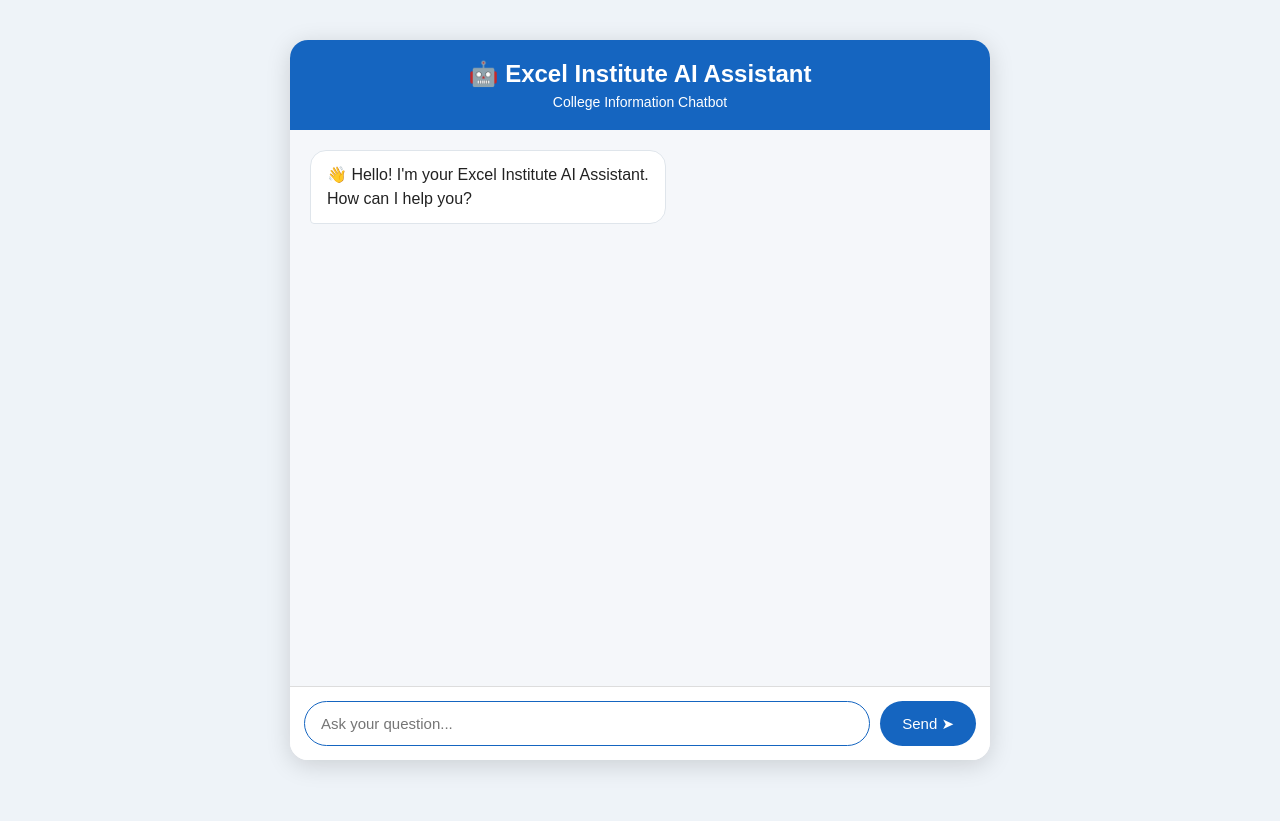
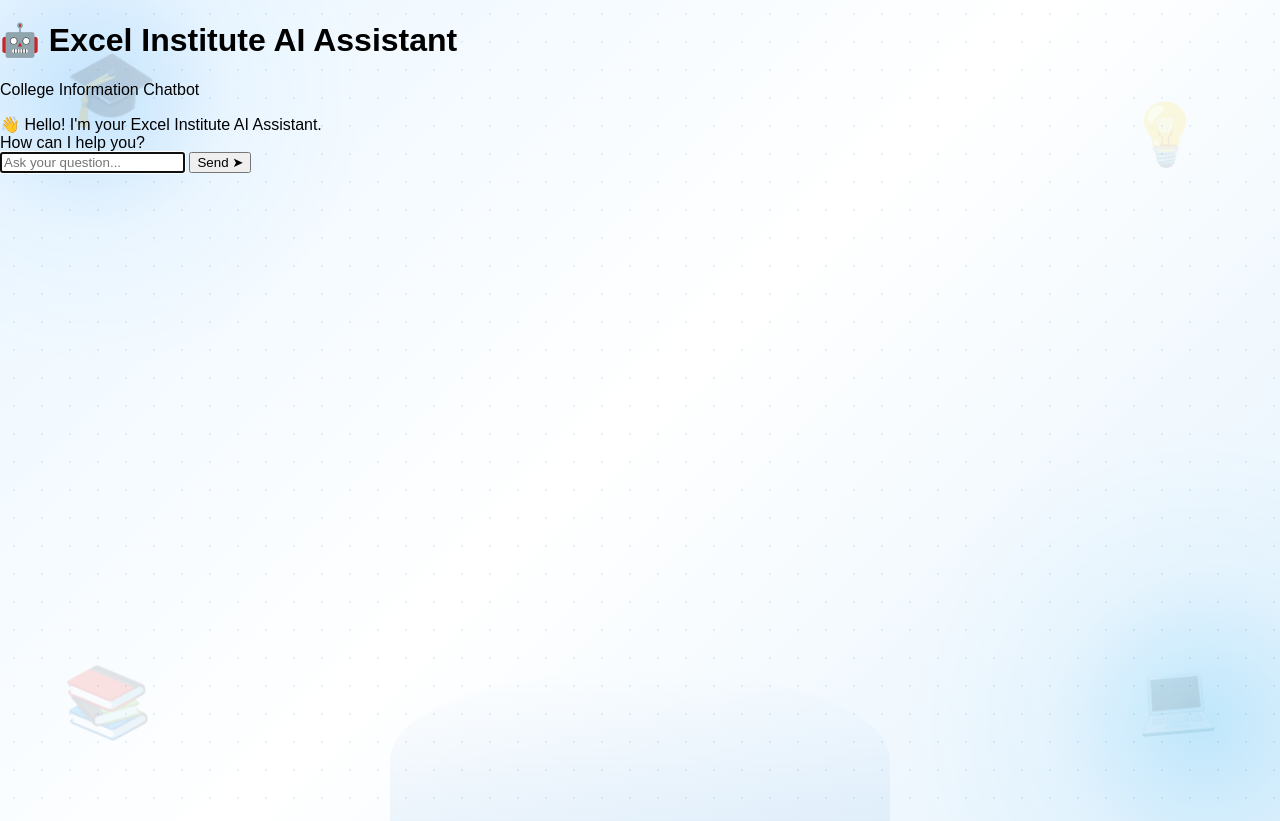
Before and after one commit to Prsasanth9644/excel-institute-ai-chatbot, a Flask app: page / in a window 1280 px wide. Before the commit the page ends 770 px from the top, so only its background shows below. Run offline with Flask 3, Linux system fonts and the light colour scheme.

Commit message:
Refactor CSS for education theme and background effects

```diff
--- a/static/style.css
+++ b/static/style.css
@@ -1,139 +1,362 @@
-* {
-    box-sizing: border-box;
-}
+/* =====================================================
+   EDUCATION THEME BACKGROUND
+   ===================================================== */
 
 body {
     margin: 0;
-    padding: 0;
-    font-family: Arial, sans-serif;
-    background: #eef3f8;
+    min-height: 100vh;
+
+    font-family: Arial, Helvetica, sans-serif;
+
+    /* Main background */
+    background:
+        linear-gradient(
+            135deg,
+            rgba(232, 245, 255, 0.96),
+            rgba(255, 255, 255, 0.98),
+            rgba(227, 242, 253, 0.96)
+        );
+
+    position: relative;
+    overflow: hidden;
 }
 
-.chat-container {
-    width: 100%;
-    max-width: 700px;
-    height: 90vh;
-    margin: 5vh auto;
-    background: white;
-    border-radius: 18px;
-    overflow: hidden;
-    box-shadow: 0 5px 25px rgba(0, 0, 0, 0.15);
 
-    display: flex;
-    flex-direction: column;
+/* =====================================================
+   SOFT EDUCATION BACKGROUND EFFECT
+   ===================================================== */
+
+body::before {
+    content: "";
+
+    position: fixed;
+
+    width: 550px;
+    height: 550px;
+
+    top: -180px;
+    left: -180px;
+
+    border-radius: 50%;
+
+    background:
+        radial-gradient(
+            circle,
+            rgba(33, 150, 243, 0.20),
+            rgba(33, 150, 243, 0.03),
+            transparent 70%
+        );
+
+    z-index: -2;
 }
 
-/* Header */
-.chat-header {
-    background: #1565c0;
-    color: white;
-    padding: 20px;
-    text-align: center;
+
+/* Right side light effect */
+
+body::after {
+    content: "";
+
+    position: fixed;
+
+    width: 600px;
+    height: 600px;
+
+    right: -220px;
+    bottom: -220px;
+
+    border-radius: 50%;
+
+    background:
+        radial-gradient(
+            circle,
+            rgba(3, 169, 244, 0.18),
+            rgba(3, 169, 244, 0.03),
+            transparent 70%
+        );
+
+    z-index: -2;
 }
 
-.chat-header h1 {
-    margin: 0;
-    font-size: 24px;
+
+/* =====================================================
+   EDUCATION FLOATING ICONS
+   ===================================================== */
+
+/* Graduation Cap */
+
+.chat-container::before {
+    content: "🎓";
+
+    position: fixed;
+
+    top: 7%;
+    left: 5%;
+
+    font-size: 75px;
+
+    opacity: 0.16;
+
+    transform: rotate(-12deg);
+
+    animation:
+        floatEducation 5s ease-in-out infinite;
+
+    z-index: -1;
 }
 
-.chat-header p {
-    margin: 6px 0 0;
-    font-size: 14px;
+
+/* Books */
+
+.chat-container::after {
+    content: "📚";
+
+    position: fixed;
+
+    bottom: 7%;
+    left: 5%;
+
+    font-size: 70px;
+
+    opacity: 0.15;
+
+    transform: rotate(8deg);
+
+    animation:
+        floatEducation 6s ease-in-out infinite;
+
+    z-index: -1;
 }
 
-/* Chat area */
-.chat-box {
-    flex: 1;
-    padding: 20px;
-    overflow-y: auto;
-    background: #f5f7fa;
 
-    display: flex;
-    flex-direction: column;
-    gap: 12px;
+/* =====================================================
+   EXTRA EDUCATION ICONS
+   ===================================================== */
+
+body {
+    isolation: isolate;
 }
 
-/* Common message */
-.message,
-.user-message,
-.bot-message {
-    max-width: 75%;
-    padding: 12px 16px;
-    border-radius: 16px;
-    line-height: 1.5;
-    word-wrap: break-word;
+
+/* Floating light bulb */
+
+.input-area::before {
+    content: "💡";
+
+    position: fixed;
+
+    top: 13%;
+    right: 6%;
+
+    font-size: 60px;
+
+    opacity: 0.13;
+
+    animation:
+        floatEducation 5.5s ease-in-out infinite;
+
+    pointer-events: none;
+
+    z-index: -1;
 }
 
-/* USER - RIGHT SIDE */
-.user-message {
-    align-self: flex-end;
-    background: #1565c0;
-    color: white;
-    border-bottom-right-radius: 4px;
+
+/* Laptop */
+
+.input-area::after {
+    content: "💻";
+
+    position: fixed;
+
+    bottom: 8%;
+    right: 5%;
+
+    font-size: 65px;
+
+    opacity: 0.13;
+
+    animation:
+        floatEducation 6.5s ease-in-out infinite;
+
+    pointer-events: none;
+
+    z-index: -1;
 }
 
-/* AI - LEFT SIDE */
-.bot-message {
-    align-self: flex-start;
-    background: white;
-    color: #222;
-    border: 1px solid #dfe5eb;
-    border-bottom-left-radius: 4px;
+
+/* =====================================================
+   FLOATING EDUCATION SYMBOLS
+   ===================================================== */
+
+.chat-footer::before {
+    content:
+        "✏️     🧪     📖     🔬     📝";
+
+    position: fixed;
+
+    top: 27%;
+    left: 3%;
+
+    font-size: 32px;
+
+    letter-spacing: 25px;
+
+    opacity: 0.10;
+
+    pointer-events: none;
+
+    z-index: -1;
 }
 
-/* Input area */
-.input-area {
-    display: flex;
-    padding: 14px;
-    background: white;
-    border-top: 1px solid #ddd;
-    gap: 10px;
+
+.chat-footer::after {
+    content:
+        "📐     🖊️     🧮     🌐     🏫";
+
+    position: fixed;
+
+    top: 42%;
+    right: 2%;
+
+    font-size: 30px;
+
+    letter-spacing: 18px;
+
+    opacity: 0.10;
+
+    pointer-events: none;
+
+    z-index: -1;
 }
 
-.input-area input {
-    flex: 1;
-    padding: 13px 16px;
-    border: 1px solid #ccc;
-    border-radius: 25px;
-    outline: none;
-    font-size: 15px;
+
+/* =====================================================
+   FLOATING ANIMATION
+   ===================================================== */
+
+@keyframes floatEducation {
+
+    0% {
+        transform:
+            translateY(0px)
+            rotate(-5deg);
+    }
+
+    50% {
+        transform:
+            translateY(-15px)
+            rotate(5deg);
+    }
+
+    100% {
+        transform:
+            translateY(0px)
+            rotate(-5deg);
+    }
 }
 
-.input-area input:focus {
-    border-color: #1565c0;
+
+/* =====================================================
+   SMALL DOTS / ACADEMIC PATTERN
+   ===================================================== */
+
+.chat-box::before {
+
+    content: "";
+
+    position: fixed;
+
+    inset: 0;
+
+    background-image:
+        radial-gradient(
+            rgba(25, 118, 210, 0.10)
+            1px,
+            transparent 1px
+        );
+
+    background-size: 28px 28px;
+
+    pointer-events: none;
+
+    z-index: -1;
 }
 
-.input-area button {
-    border: none;
-    background: #1565c0;
-    color: white;
-    padding: 0 22px;
-    border-radius: 25px;
-    cursor: pointer;
-    font-size: 15px;
+
+/* =====================================================
+   CAMPUS-STYLE HORIZONTAL SHAPES
+   ===================================================== */
+
+.chat-box::after {
+
+    content: "";
+
+    position: fixed;
+
+    width: 500px;
+    height: 180px;
+
+    bottom: -50px;
+    left: 50%;
+
+    transform:
+        translateX(-50%);
+
+    background:
+        linear-gradient(
+            to top,
+            rgba(25, 118, 210, 0.08),
+            transparent
+        );
+
+    border-radius:
+        50% 50% 0 0;
+
+    pointer-events: none;
+
+    z-index: -1;
 }
 
-.input-area button:hover {
-    background: #0d47a1;
-}
 
-/* Mobile */
-@media (max-width: 600px) {
+/* =====================================================
+   MOBILE BACKGROUND
+   ===================================================== */
 
-    .chat-container {
-        width: 100%;
-        height: 100vh;
-        margin: 0;
-        border-radius: 0;
+@media (max-width: 700px) {
+
+    .chat-container::before {
+        font-size: 50px;
+
+        top: 8%;
+        left: 3%;
     }
 
-    .message,
-    .user-message,
-    .bot-message {
-        max-width: 85%;
+    .chat-container::after {
+        font-size: 48px;
+
+        bottom: 8%;
+        left: 3%;
     }
 
-    .chat-header h1 {
-        font-size: 20px;
+    .input-area::before {
+        font-size: 42px;
+
+        top: 12%;
+        right: 3%;
+    }
+
+    .input-area::after {
+        font-size: 45px;
+
+        bottom: 9%;
+        right: 3%;
+    }
+
+    .chat-footer::before,
+    .chat-footer::after {
+        font-size: 22px;
+
+        letter-spacing: 8px;
+
+        opacity: 0.07;
     }
 }
```
